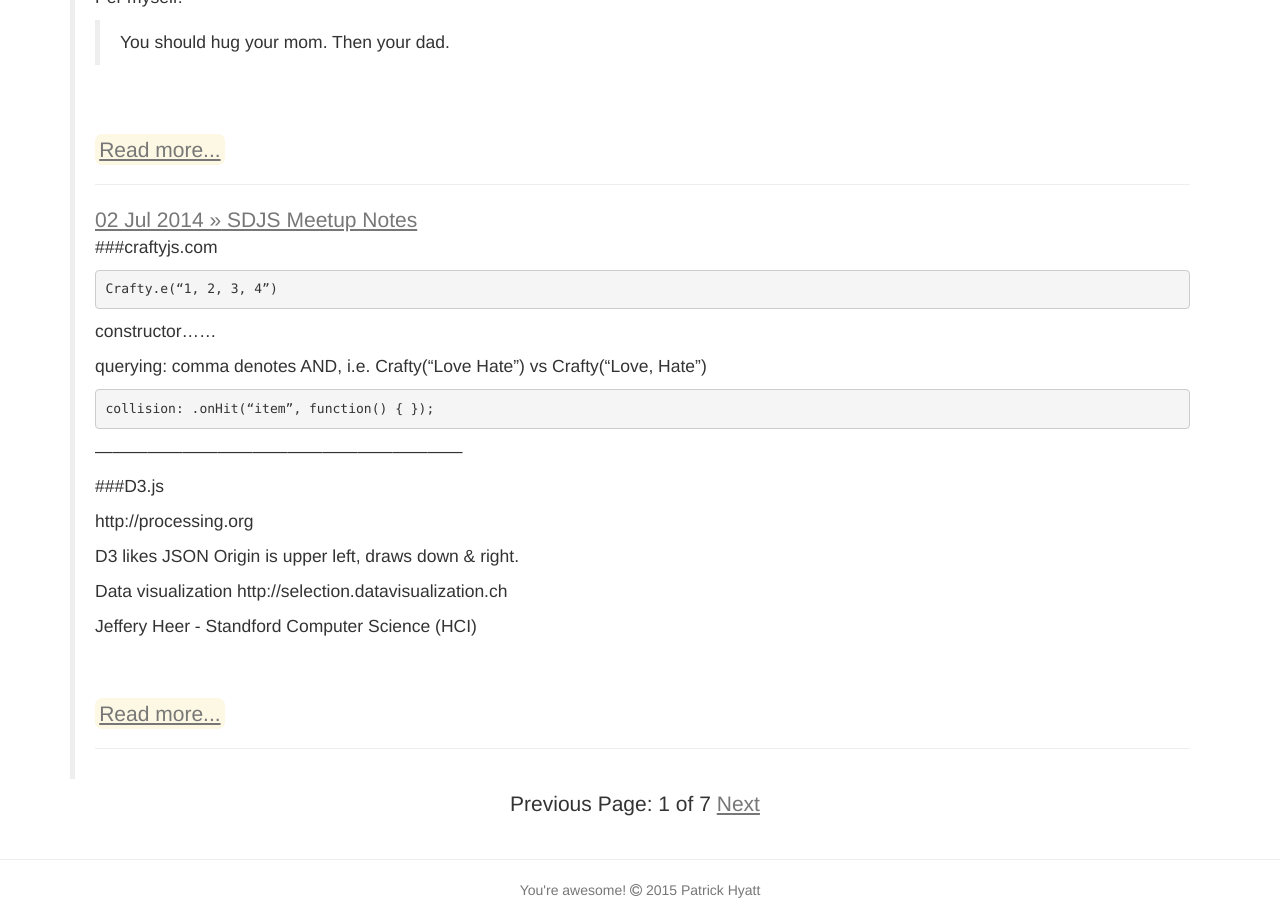
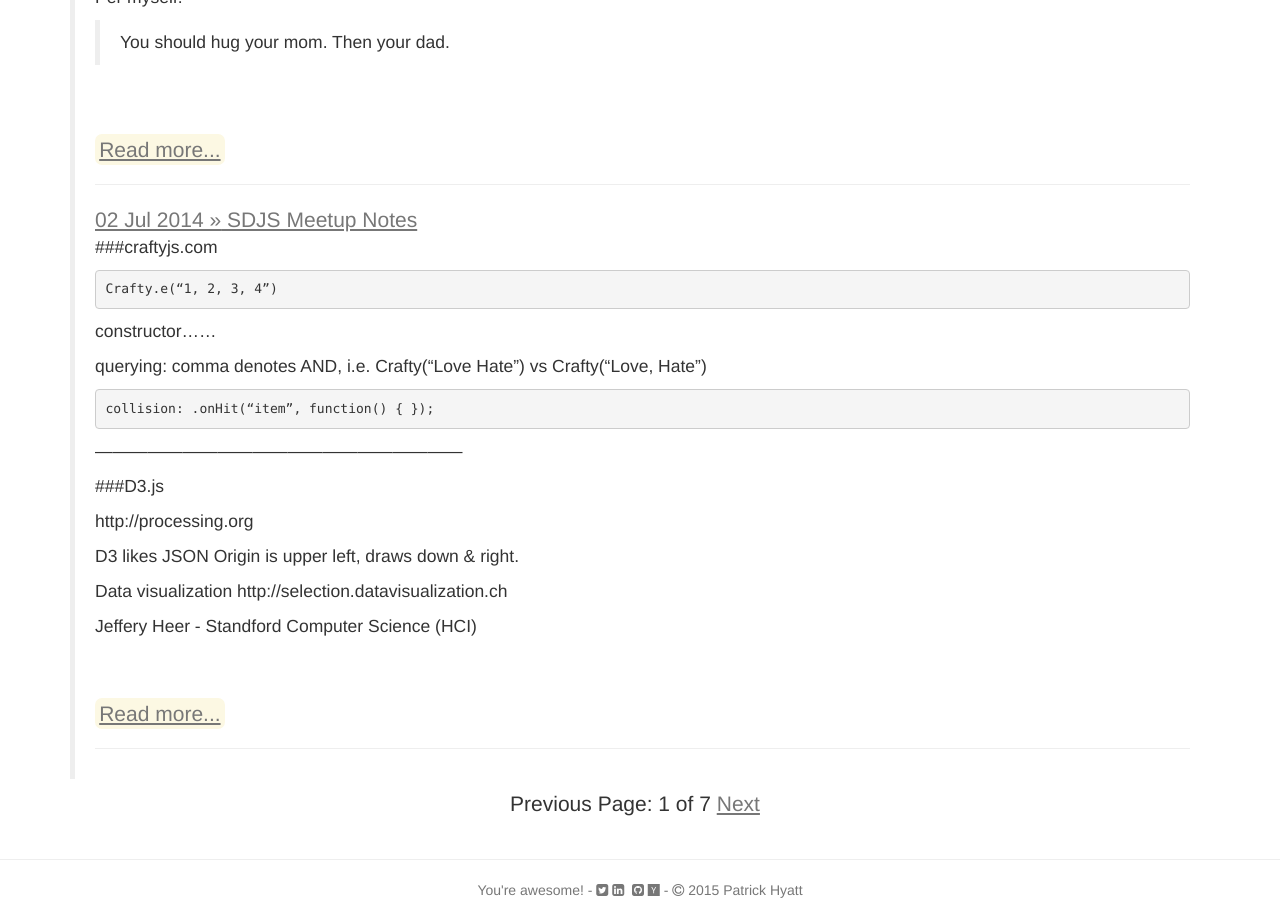
Before and after one commit to patHyatt/patHyatt.github.io, a Jekyll site: the page built from index.html, in a window 1280 px wide and 900 px high, scrolled down 1966 px. Built offline with Jekyll 4.4.1, drawn with Linux system fonts in a browser that asks for light colours; nearby versions of some CDN libraries; the list of posts is cut into pages by our own code.

Commit message:
Update footer to include social and other means of contacts/connection

```diff
--- a/_config.yml
+++ b/_config.yml
@@ -8,6 +8,7 @@ twitter: "https://www.twitter.com/patrickHyatt"
 stackoverflow: "https://stackoverflow.com/users/36/pat"
 github: "https://www.github.com/patHyatt"
 linkedin: "https://www.linkedin.com/in/patrickhyatt"
+hackernews: "https://news.ycombinator.com/user?id=PatHyatt"
 
 sass:
   style: compressed
--- a/_layouts/default.html
+++ b/_layouts/default.html
@@ -38,7 +38,13 @@
     {{ content }}
     <hr />
     <footer class="text-center">
-            You're awesome! <i class="fa fa-copyright"></i> 2015 {{ site.name }}
+            You're awesome!  -
+            <a href="{{ site.twitter }}"><i class="fa fa-twitter-square"></i></a>
+            <a href="{{ site.linkedin }}"><i class="fa fa-linkedin-square"></i></a>
+            <a href="{{ site.stackoverflow }}"><i class="fa fa-stackoverflow"></i></a>
+            <a href="{{ site.github }}"><i class="fa fa-github-square"></i></a>
+            <a href="{{ site.hackernews }}"><i class="fa fa-yc"></i></a>
+            - <i class="fa fa-copyright"></i> 2015 {{ site.name }}
     </footer>
     <script src="https://ajax.googleapis.com/ajax/libs/jquery/1.11.1/jquery.min.js"></script>
     <script src="https://maxcdn.bootstrapcdn.com/bootstrap/3.2.0/js/bootstrap.min.js"></script>
```
